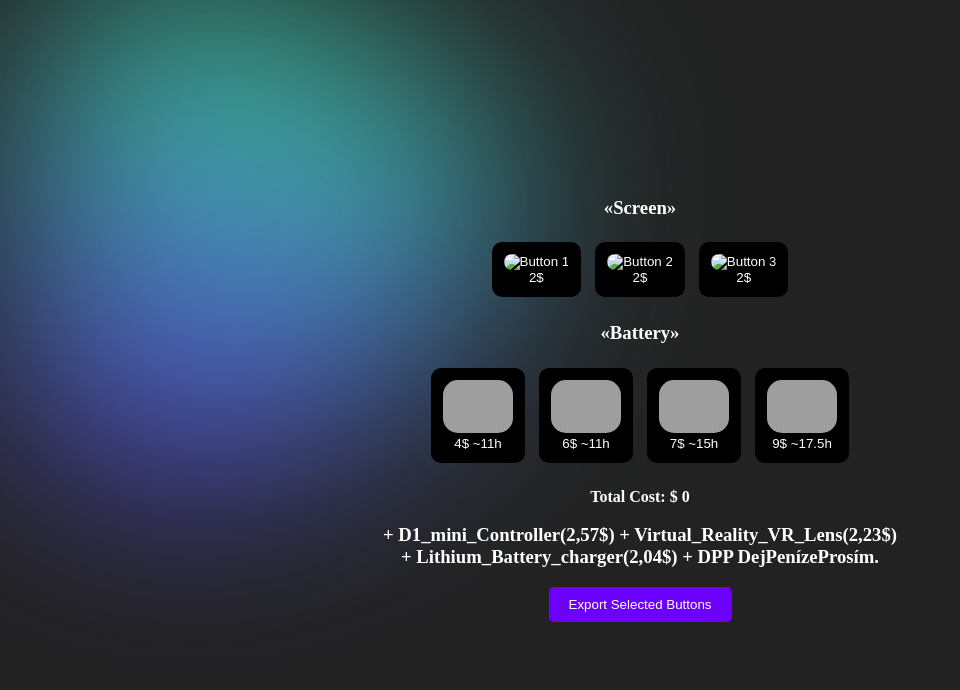
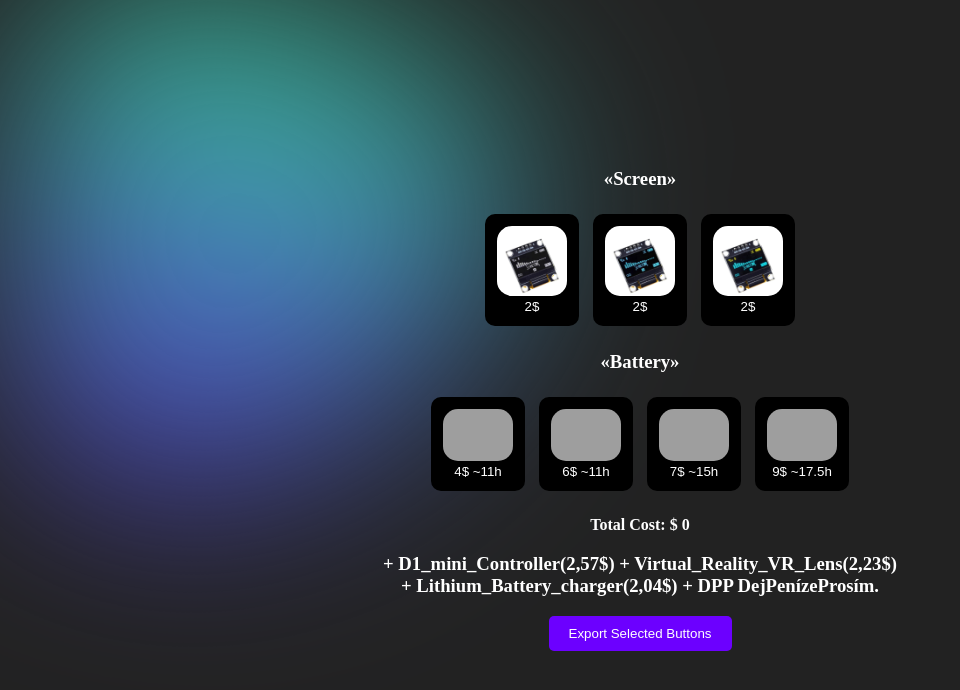
Before and after one commit to foxos21/SmartGlasses, a plain HTML site: page index.html in a window 1280 px wide. Shown: the whole page, without its empty margins (0-960 px from the left). Drawn offline with Linux system fonts and the light colour scheme; grey boxes are pictures that could not be loaded.

Commit message:
Update index.html

```diff
--- a/index.html
+++ b/index.html
@@ -10,15 +10,15 @@
     <h3>«Screen»</h3>
     <div class="button-group">
       <button class="button" id="btn1">
-        <img src="display (3).jpg" alt="Button 1">
+        <img src="display3.jpg" alt="Button 1">
         <span class="cost">2$</span>
       </button>
       <button class="button" id="btn2">
-        <img src="display (2).jpg" alt="Button 2">
+        <img src="display2.jpg" alt="Button 2">
         <span class="cost">2$</span>
       </button>
       <button class="button" id="btn3">
-        <img src="display (1).jpg" alt="Button 3">
+        <img src="display1.jpg" alt="Button 3">
         <span class="cost">2$</span>
       </button>
     </div>
```
